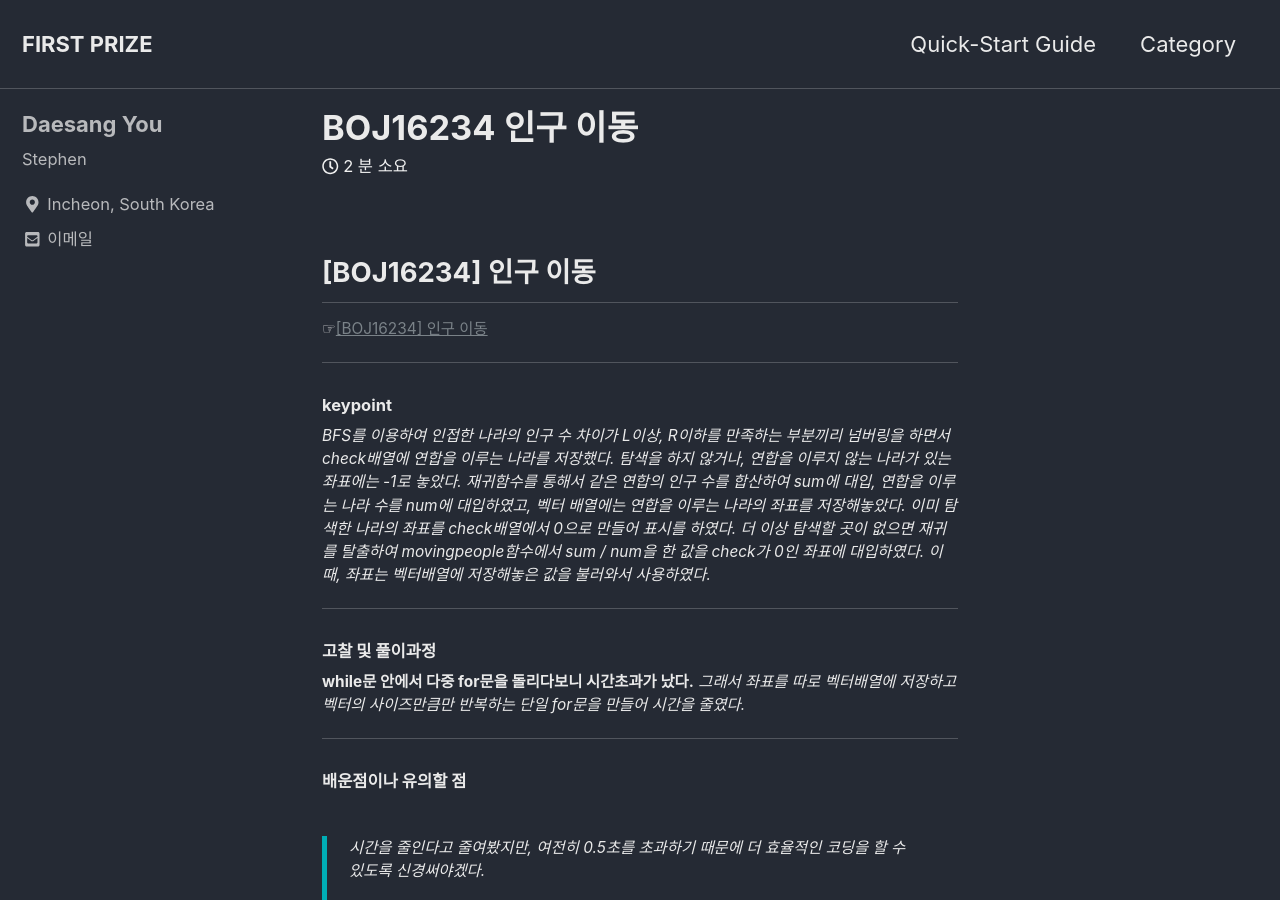
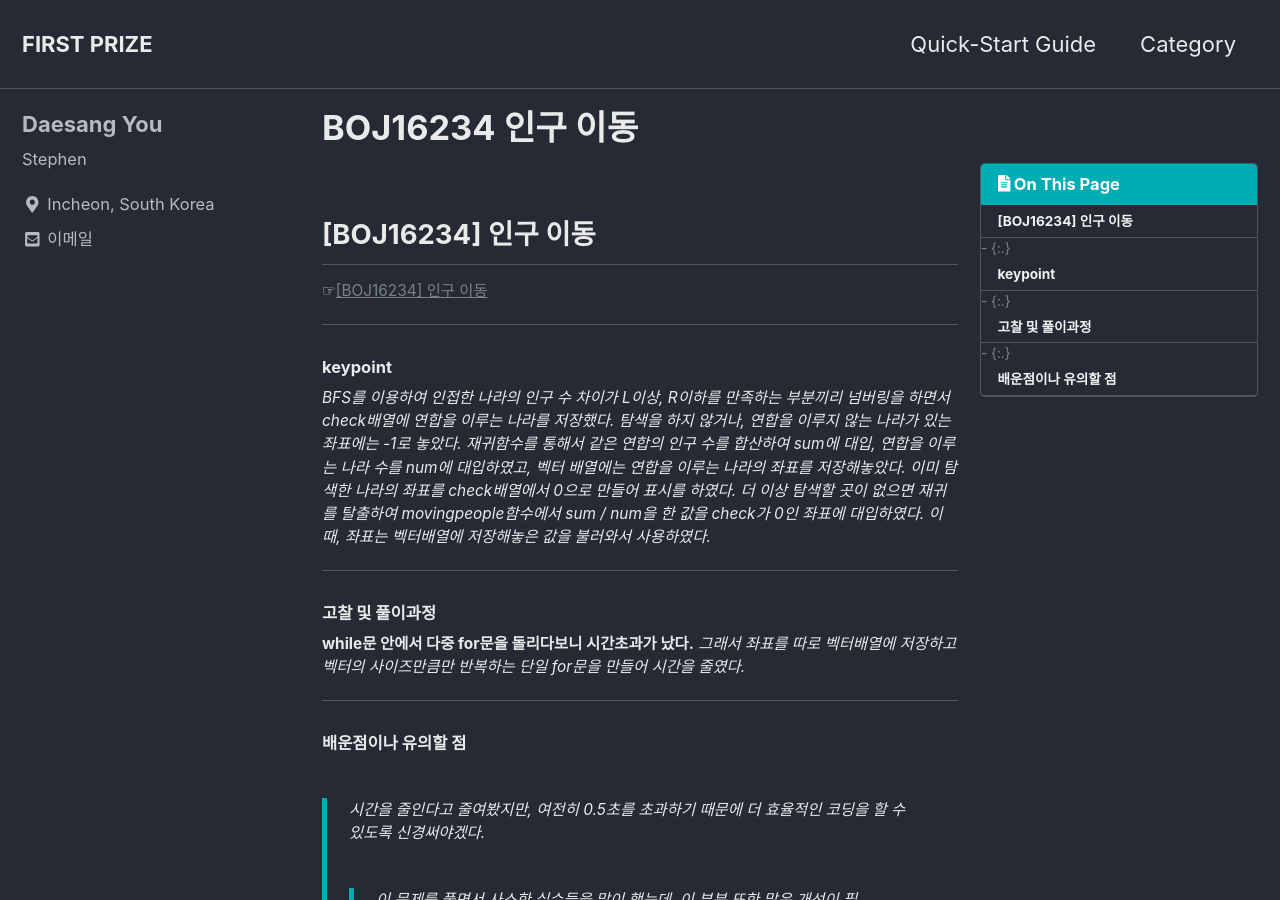
Before and after one commit to eotkd4791/eotkd4791.github.io, a Jekyll site: the page built from _posts/algorithm/2019-04-10-algorithm-BOJ16234.md, in a window 1280 px wide and 900 px high. Built offline with Jekyll 4.4.1, drawn with Linux system fonts in a browser that asks for light colours; cached includes are drawn as plain includes; comment, search, counter and statistics services are not loaded; part of the change alters nothing that is shown.

```diff
--- a/_posts/algorithm/2019-04-10-algorithm-BOJ16234.md
+++ b/_posts/algorithm/2019-04-10-algorithm-BOJ16234.md
@@ -10,6 +10,9 @@ tags:
   - Simulation
 comments:
   - true
+read_time: false
+toc: true
+toc_sticky: true
 ---
 
 ## [BOJ16234] 인구 이동
```
